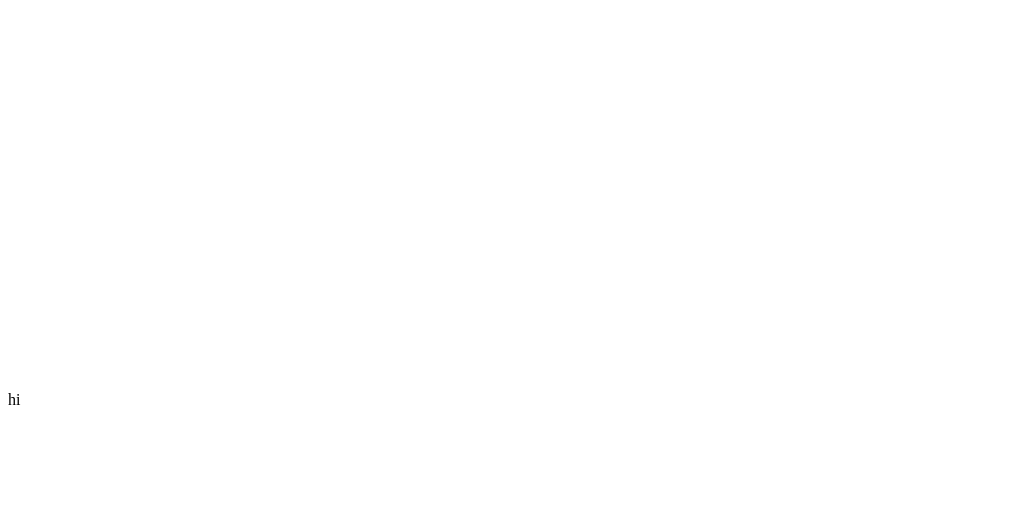
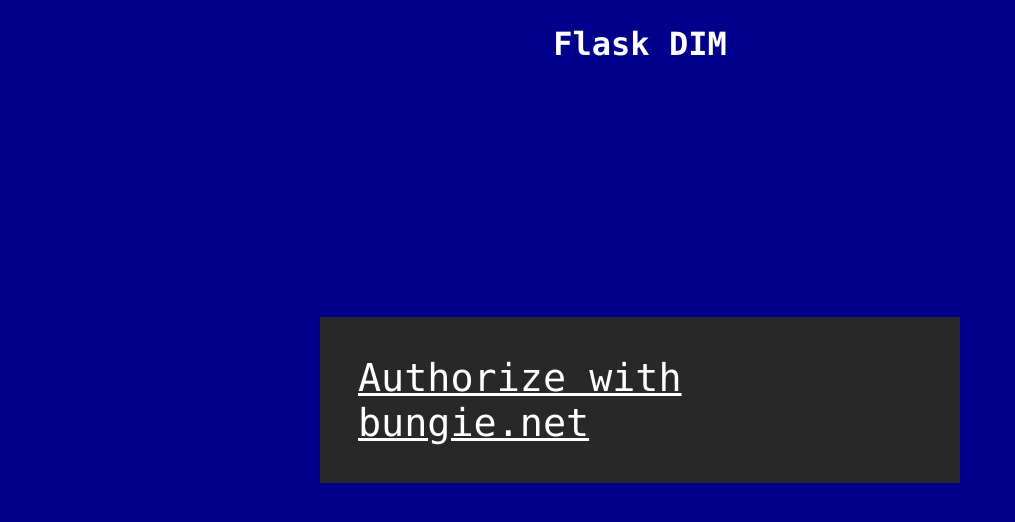
Before and after one commit to EKHolmes/Flask-DIM, a Flask app: page / in a window 1280 px wide. Before the commit the part shown is almost empty. Shown: the top 522 px of the page, without its empty margins (0-1015 px from the left). Run offline with Flask 2, Linux system fonts and the light colour scheme.

Commit message:
Added css for auth button, link, and header. Having issues with receiving the code and the redirect after it.

```diff
--- a/main.py
+++ b/main.py
@@ -10,16 +10,15 @@
     if code is None:
         return render_template("authorize.html")
     else:
-        return render_template("baseIndex.html")
+        return code
 
 
 
 
-@app.route('/receiver', methods = ["POST"])
+@app.route('/receiver', methods = ["GET", "POST"])
 def receivePost():
-    if request.method == "POST":
-        userCode = request.form["code"]
-        returnResp = make_response(render_template('baseIndex.html'))
-        returnResp.set_cookie('code', userCode)
+    userCode = request.args["code"]
+    returnResp = make_response(render_template('baseIndex.html'))
+    returnResp.set_cookie('code', userCode)
     return returnResp
 app.run(host='0.0.0.0', port=81)
--- a/static/authorize.css
+++ b/static/authorize.css
@@ -1,7 +1,29 @@
 #authButton {
-    width: auto;
-    margin: auto;
     position: absolute;
     top: 50%;
-    transform: translate(0, -50%)
+    left: 50%;
+    background-color: rgb(40, 40, 40);
+    transform: translate(-50%, -50%);
+    border: 3vw solid rgb(40,40,40);
 }
+
+a {
+    font-family: "Monaco", monospace;
+    text-align: center;
+    text-decoration: underline;
+    font-size: 3vw;
+    color: white;
+}
+
+
+#mainBody {
+    background-color: darkblue;
+    color: white;
+}
+
+h1 {
+    position: absolute;
+    transform: translate(-50%, -10%);
+    font-family: "Monaco", monospace;
+    left: 50%;
+}
--- a/templates/authorize.html
+++ b/templates/authorize.html
@@ -8,8 +8,9 @@
   <link href="{{url_for('static', filename = 'authorize.css')}}" rel="stylesheet" type="text/css" />
 </head>
 
-<body>
-    <div id="authButton">hi</div>
+<body id="mainBody">
+    <h1>Flask DIM</h1>
+    <div id="authButton"><a href="https://www.bungie.net/en/oauth/authorize?client_id=41465&response_type=code&state=6i0mkLx79Hp91nzWVeHrzHG4" id="authLink">Authorize with bungie.net</a></div>
 </body>
 
 </html>
```
